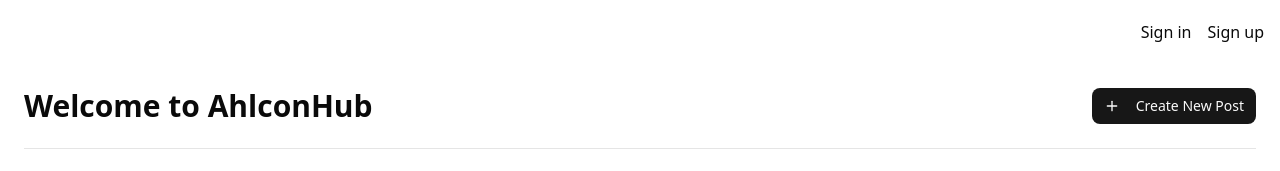
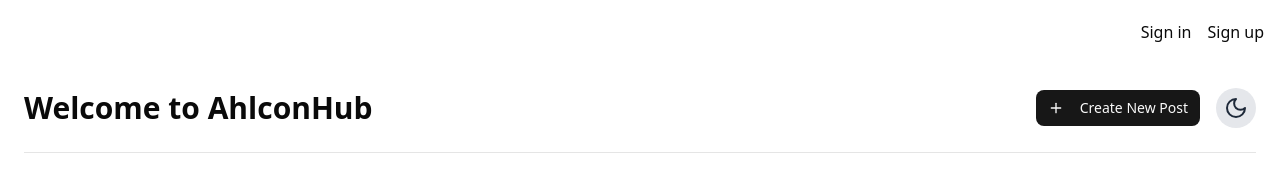
Before and after one commit to MaheshDhingra/AhlconHub, a Next.js app: page /home in a window 1280 px wide. Shown: the top 171 px of the page. Built offline with nearby package versions, Linux system fonts and the light colour scheme; no server answers.

Commit message:
light/dark mode

```diff
--- a/app/home/page.tsx
+++ b/app/home/page.tsx
@@ -6,11 +6,12 @@ import { Input } from "@/components/ui/input";
 import { Separator } from "@/components/ui/separator";
 import { useState, useEffect } from "react";
 import { useRouter } from "next/navigation";
-import { Plus, Search } from "lucide-react";
+import { Plus, Search, Sun, Moon } from "lucide-react"; // Import icons
 
 export default function Home() {
   const [searchQuery, setSearchQuery] = useState("");
   const [posts, setPosts] = useState<{ id: string; title: string; content: string; imageUrl?: string }[]>([]);
+  const [isDarkMode, setIsDarkMode] = useState(false); // State for dark mode
   const router = useRouter();
 
   useEffect(() => {
@@ -26,9 +27,17 @@ export default function Home() {
     post.title.toLowerCase().includes(searchQuery.toLowerCase())
   );
 
+  const toggleDarkMode = () => {
+    setIsDarkMode(!isDarkMode);
+    if (!isDarkMode) {
+      document.documentElement.classList.add("dark");
+    } else {
+      document.documentElement.classList.remove("dark");
+    }
+  };
+
   return (
     <div className="p-6 space-y-6">
-      {/* Header */}
       <header className="flex justify-between items-center">
         <h1 className="text-3xl font-bold">Welcome to AhlconHub</h1>
         <div className="flex items-center space-x-4">
@@ -36,6 +45,18 @@ export default function Home() {
             <Plus className="w-4 h-4" />
             <span>Create New Post</span>
           </Button>
+
+          <button
+            onClick={toggleDarkMode}
+            className="p-2 rounded-full bg-gray-200 dark:bg-gray-800"
+            aria-label="Toggle Dark Mode"
+          >
+            {isDarkMode ? (
+              <Sun className="w-6 h-6 text-yellow-500" />
+            ) : (
+              <Moon className="w-6 h-6 text-gray-800 dark:text-gray-200" />
+            )}
+          </button>
         </div>
       </header>
 
```
